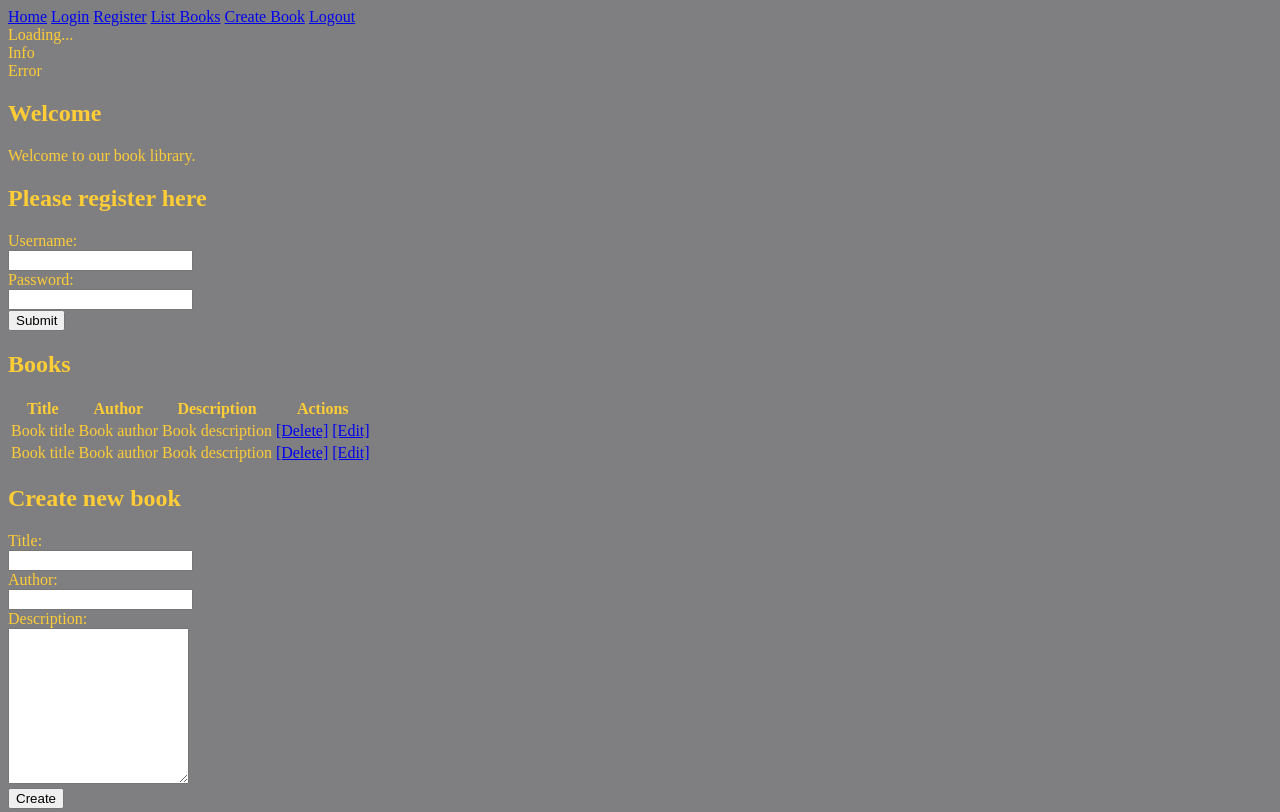
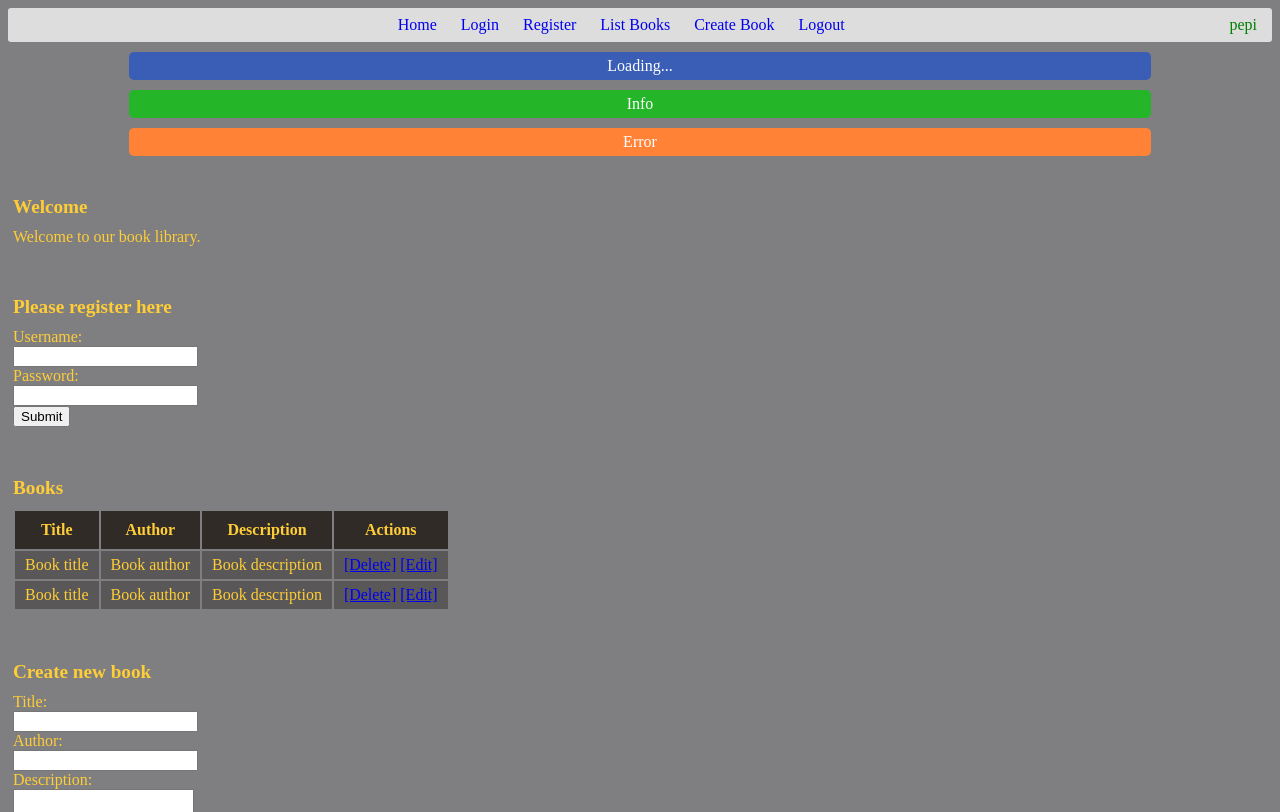
Before and after one commit to petyoMitkov/JavaScript-Applications, a plain HTML site: page 04. Create SPA with jQuery, AJAX, REST and Kinvey/Book Library App/index.html in a window 1280 px wide. Shown: the top 812 px of the page. Drawn offline with Linux system fonts and the light colour scheme; files whose address does not match are found by name.

Commit message:
Book Library: Added CSS

```diff
--- a/04. Create SPA with jQuery, AJAX, REST and Kinvey/Book Library App/index.html
+++ b/04. Create SPA with jQuery, AJAX, REST and Kinvey/Book Library App/index.html
@@ -15,7 +15,7 @@
       <a href="#" id="linkListBooks">List Books</a>
       <a href="#" id="linkCreateBook">Create Book</a>
       <a href="#" id="linkLogout">Logout</a>
-      <span id="loggedInUser"></span>
+      <span id="loggedInUser">pepi</span>
     </header>
     <main>
       <section id="loadingBox">Loading...</section>
@@ -100,7 +100,6 @@
           <div><input type="submit" value="Edit" /></div>
         </form>
       </section>
-
     </main>
     <footer>Book Library - Simple SPA Application</footer>
   </body>
--- a/04. Create SPA with jQuery, AJAX, REST and Kinvey/Book Library App/styles/book-library.css
+++ b/04. Create SPA with jQuery, AJAX, REST and Kinvey/Book Library App/styles/book-library.css
@@ -2,3 +2,66 @@ body {
     background-color: #7F7F82;
     color: #FFCD35;
 }
+/*Navigation bar*/
+#menu {
+    background: #DDD;
+    text-align: center;
+    padding: 5px;
+    line-height: 1.5;
+    border-radius: 3px;
+    overflow: auto;
+}
+#menu > #loggedInUser {
+    float: right;
+    margin-right: 10px;
+    color: green;
+}
+#menu a {
+    text-decoration: none;
+    padding: 5px 10px;
+    border-radius: 5px;
+}
+/*Sections and Tables*/
+main > section {
+    /*display: none;*/
+    padding: 20px 5px;
+}
+section h1 {
+    margin: 10px 0px;
+    font-size: 1.2em;
+}
+table th {
+    background: #312B28;
+    padding: 10px;
+}
+table td {
+    padding: 5px 10px;
+    background: #595757;
+}
+/*Loading, Info, Error Boxes*/
+#loadingBox, #infoBox, #errorBox {
+    width: 80%;
+    margin: 10px auto;
+    color: white;
+    text-align: center;
+    padding: 5px;
+    border-radius: 5px;
+}
+#loadingBox {
+    background-color: #3A5EB6;
+}
+#infoBox {
+    background-color: #24B528;
+}
+#errorBox {
+    background-color: #FF8236;
+}
+/*Footer*/
+footer {
+    background-color: #DDD;
+    color: #362F2F;
+    padding: 10px 10px;
+    font-size: 0.8em;
+    text-align: center;
+    border-radius: 5px;
+}
```
